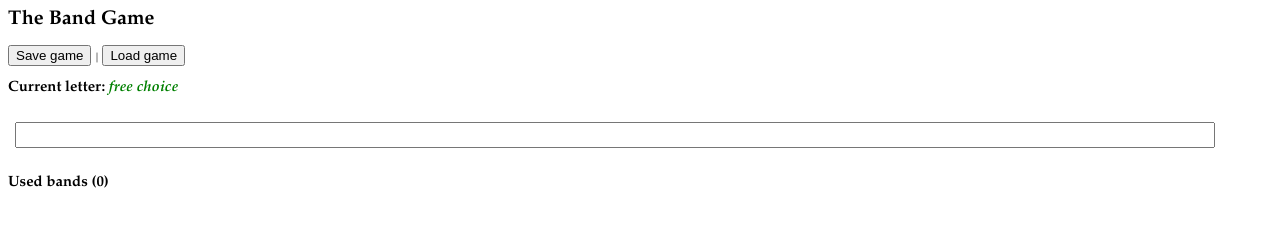
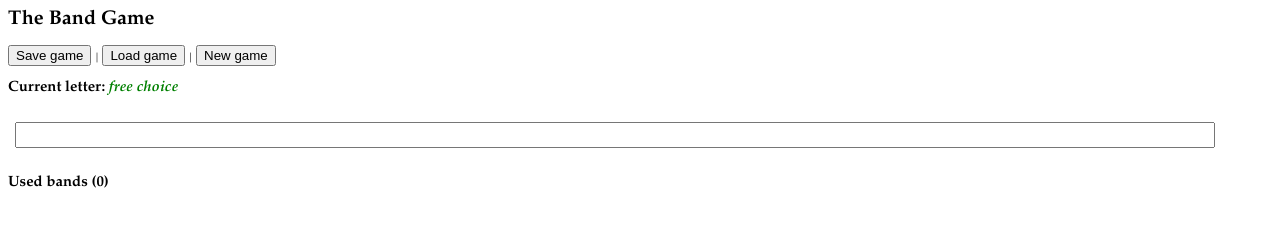
Before and after one commit to nuuuts/bandgame, a plain HTML site: page index.html in a window 1280 px wide. Both pictures are taken after a click on the button "Load game". Drawn offline with Linux system fonts and the light colour scheme.

Commit message:
new game butan

```diff
--- a/index.html
+++ b/index.html
@@ -14,7 +14,7 @@
 <body>
 <h1>The Band Game</h1>
 <div>
-		<button id="save-game">Save game</button> | <button id="load-game">Load game</button>
+		<button id="save-game">Save game</button> | <button id="load-game">Load game</button> | <button id="new-game">New game</button>
 </div>
 
 <h2>Current letter: <label id="current-letter"></label></h2>
@@ -113,12 +113,16 @@
 			for (let variable of ['bandChain', 'bandsByLetter', 'currentLetter']) {
 				let value = JSON.parse(localStorage.getItem('bandgame.' + variable));
 				if (value == null) {
-					alert('Loading failed from storage. Refresh page for new game.')
+					alert('Loading failed from storage. Please start a new game.');
 					break;
 				}
 				window[variable] = value;
 			}
 			init();
 		}
+
+		document.querySelector('#new-game').onclick = () => {
+			window.location.href = window.location.href;
+		}
 	</script>
 </html>
```
